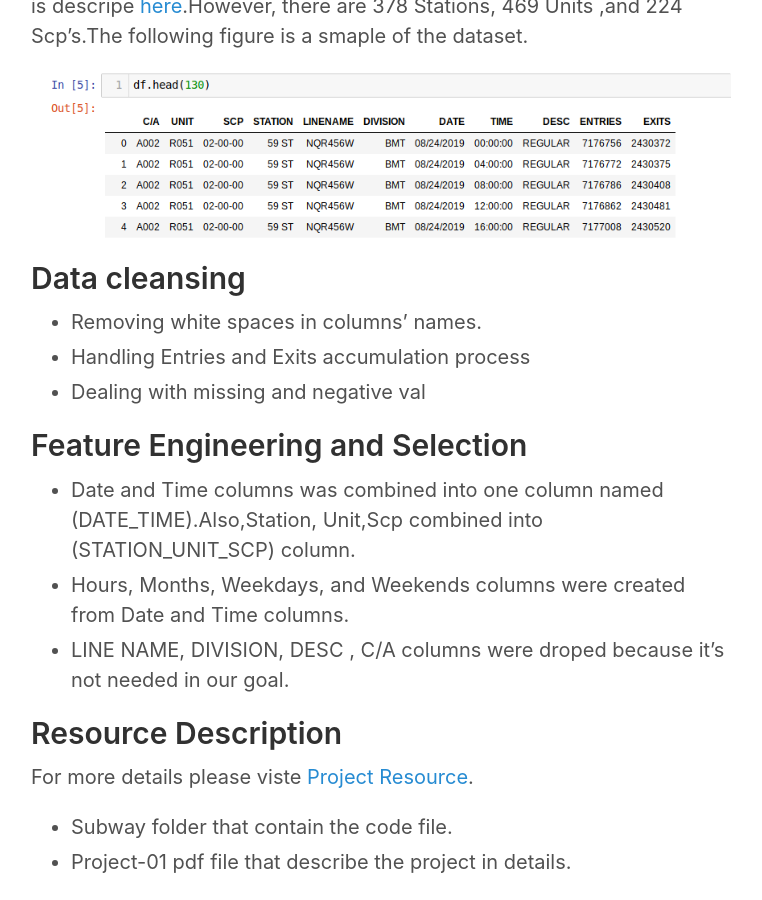
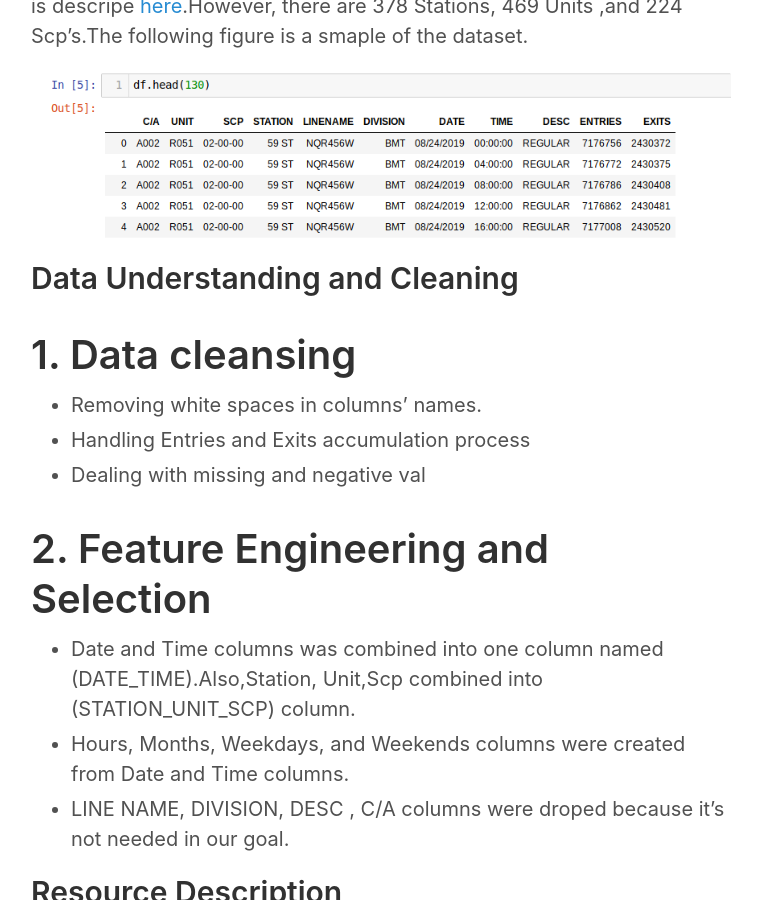
Before and after one commit to LubnaAlhenaki/LubnaAlhenaki.github.io, a Jekyll site: the page built from _posts/2018-08-14-Testing-Local-Images.md, in a window 1280 px wide and 900 px high, scrolled down 1063 px. Shown: the whole window, without its empty margins (259-1021 px from the left). Built offline with Jekyll 4.4.1, drawn with Linux system fonts in a browser that asks for light colours.

Commit message:
Update 2018-08-14-Testing-Local-Images.md

```diff
--- a/_posts/2018-08-14-Testing-Local-Images.md
+++ b/_posts/2018-08-14-Testing-Local-Images.md
@@ -24,15 +24,15 @@ In this project we used [MTA Turnstile Data](http://web.mta.info/developers/turn
 
 ![Image test]({{ site.url }}/images/project1-1.png)
 
+## Data Understanding and Cleaning
 
-
-## Data cleansing
+# 1. Data cleansing
 * Removing white spaces in columns’ names.
 * Handling Entries and Exits accumulation process
 * Dealing with missing and negative val
 
 
-## Feature Engineering and Selection
+# 2. Feature Engineering and Selection
 * Date and Time columns was combined into one column named (DATE_TIME).Also,Station, Unit,Scp combined into (STATION_UNIT_SCP) column.
 * Hours, Months, Weekdays, and Weekends columns were created from Date and Time columns.
 * LINE NAME, DIVISION, DESC , C/A columns were droped because it's not needed in our goal.
```
